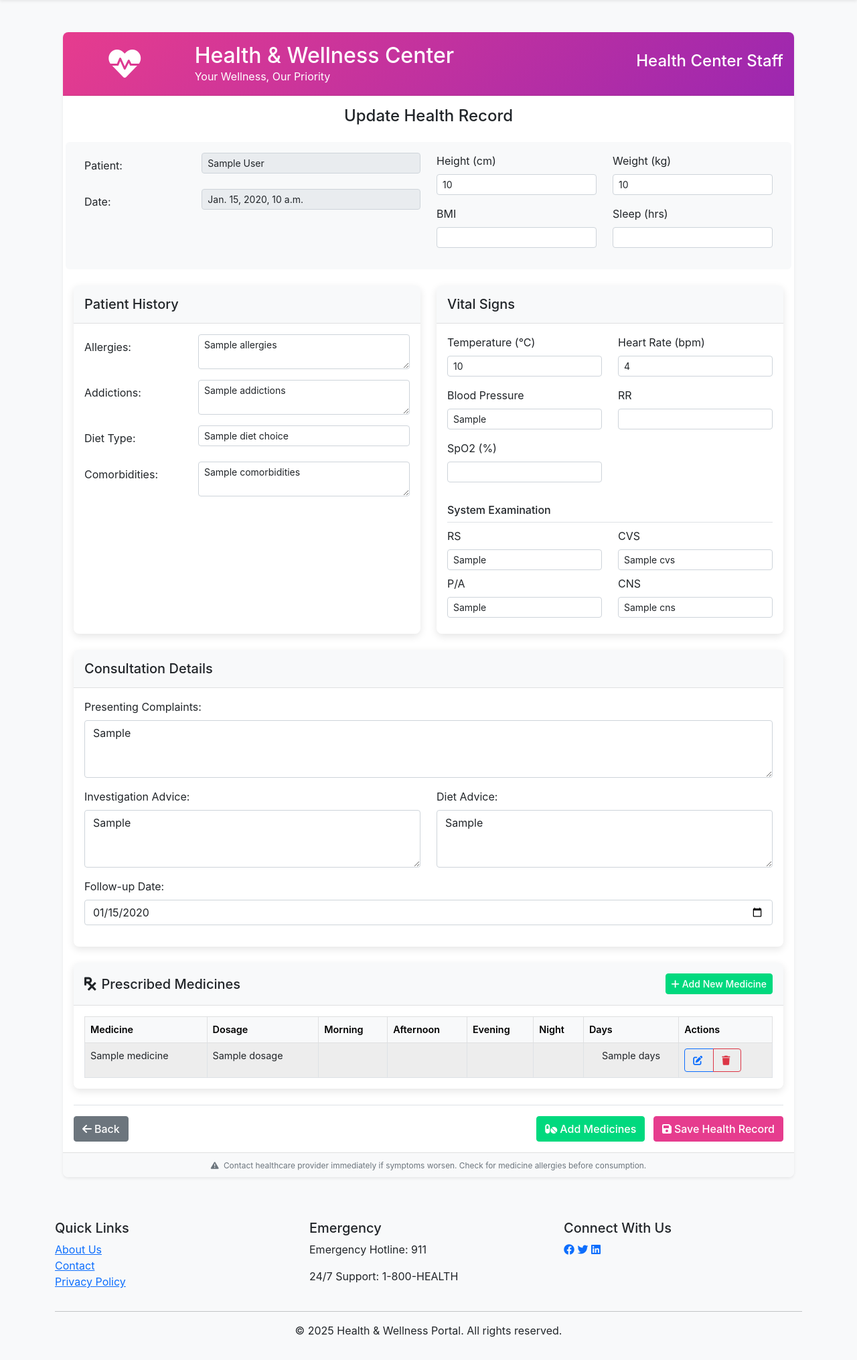
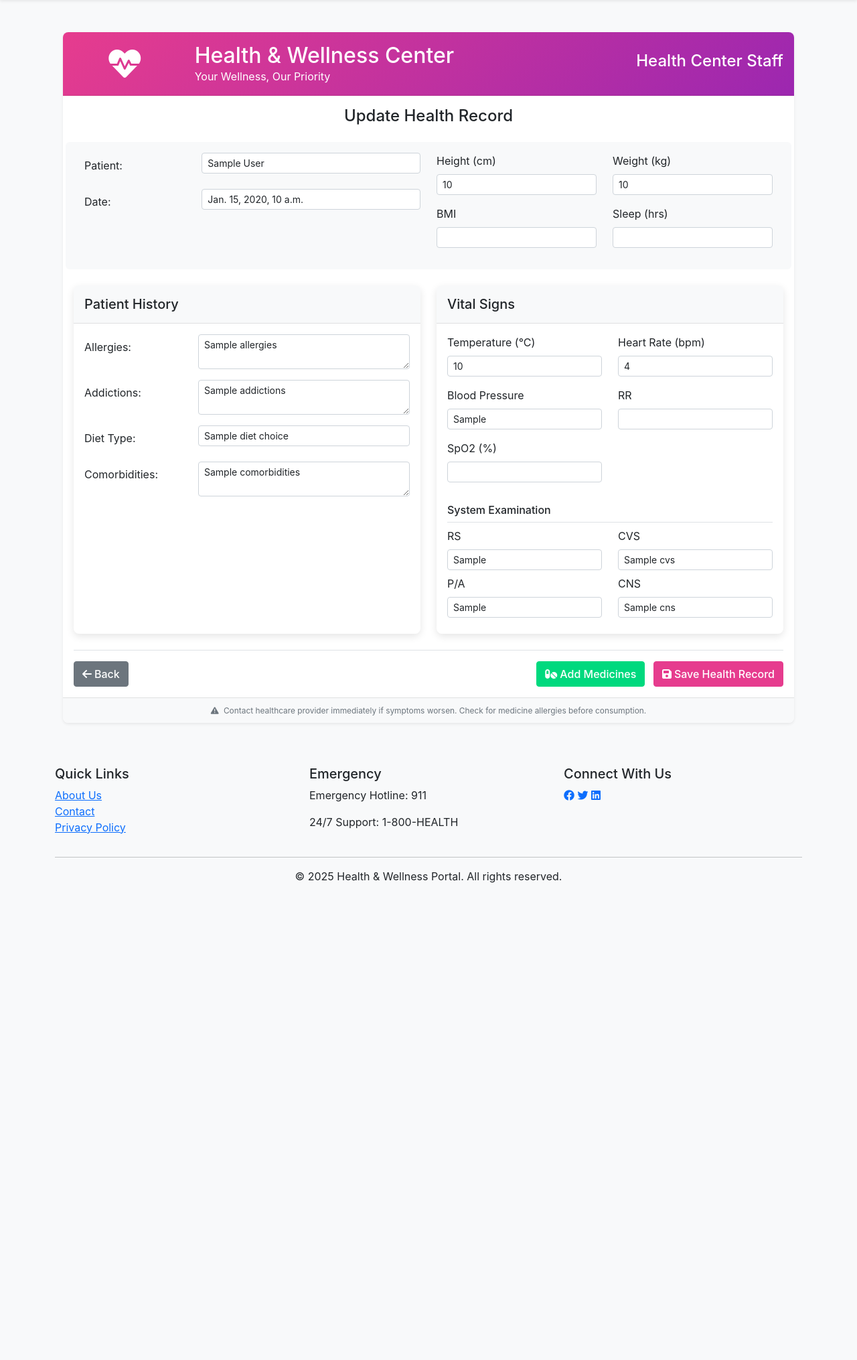
Before and after one commit to coolraj4all/healthandwellness, a Django app: template doctor-patient-portal/src/templates/medical_records/patient_health_form.html in a window 1280 px wide. Shown: the part 62-2092 px from the top of the page at 67% size. After the commit the page ends 1380 px from the top, so only its background shows below. Run offline with Django 4.2, Linux system fonts and the light colour scheme; the template is opened without the code that fills it: most values are stand-ins (such as "Sample title", 1, 10 or a date in 2020).

Commit message:
Completed the health page

```diff
--- a/doctor-patient-portal/src/medical_records/models.py
+++ b/doctor-patient-portal/src/medical_records/models.py
@@ -49,6 +49,7 @@ class PatientHealthDetails(models.Model):
     p_a = models.CharField(max_length=20,blank=True,null=True)
     cns = models.CharField(max_length=20,blank=True,null=True)
     presenting_complaints = models.TextField(blank=True,null=True)
+    provisional_diagnosis = models.TextField(blank=True,null=True)
     medicines = models.ManyToManyField(Medicine, through='PatientMedicineDetails', related_name='medicines')
     investigation_advice = models.TextField(blank=True,null=True)
     diet_advice = models.TextField(blank=True,null=True)
--- a/doctor-patient-portal/src/templates/medical_records/patient_health_form.html
+++ b/doctor-patient-portal/src/templates/medical_records/patient_health_form.html
@@ -51,35 +51,19 @@
                         <div class="row mb-3">
                             <label class="col-md-4 col-form-label">Patient:</label>
                             <div class="col-md-8">
-                                <select name="patient" class="form-control form-control-sm" required {% if selected_patient %}disabled{% endif %}>
-                                    <option value="">Select Patient</option>
-                                    {% for patient in patients %}
-                                    <option value="{{ patient.id }}"
-                                        {% if selected_patient.id == patient.id or health_record.patient.id == patient.id %}selected{% endif %}>
-                                        {{ patient.first_name }} {{ patient.last_name }}
-                                    </option>
-                                    {% endfor %}
-                                </select>
-                                {% if selected_patient %}
-                                <input type="hidden" name="patient" value="{{ selected_patient.id }}">
-                                {% endif %}
+                                <input type="text" class="form-control form-control-sm"
+                                    value="{% if selected_patient %}{{ selected_patient.first_name }} {{ selected_patient.last_name }}{% elif health_record.patient %}{{ health_record.patient.first_name }} {{ health_record.patient.last_name }}{% endif %}"
+                                    readonly>
+                                <input type="hidden" name="patient" value="{% if selected_patient %}{{ selected_patient.id }}{% elif health_record.patient %}{{ health_record.patient.id }}{% endif %}">
                             </div>
                         </div>
                         <div class="row mb-3">
                             <label class="col-md-4 col-form-label">Date:</label>
                             <div class="col-md-8">
-                                <select name="appointment" class="form-control form-control-sm" required {% if selected_appointment %}disabled{% endif %}>
-                                    <option value="">Select Appointment</option>
-                                    {% for appointment in appointments %}
-                                    <option value="{{ appointment.id }}"
-                                        {% if selected_appointment.id == appointment.id or health_record.appointment.id == appointment.id %}selected{% endif %}>
-                                        {{ appointment.appointment_date }}
-                                    </option>
-                                    {% endfor %}
-                                </select>
-                                {% if selected_appointment %}
-                                <input type="hidden" name="appointment" value="{{ selected_appointment.id }}">
-                                {% endif %}
+                                <input type="text" class="form-control form-control-sm"
+                                    value="{% if selected_appointment %}{{ selected_appointment.appointment_date }}{% elif health_record.appointment %}{{ health_record.appointment.appointment_date }}{% endif %}"
+                                    readonly>
+                                <input type="hidden" name="appointment" value="{% if selected_appointment %}{{ selected_appointment.id }}{% elif health_record.appointment %}{{ health_record.appointment.id }}{% endif %}">
                             </div>
                         </div>
                     </div>
@@ -210,7 +194,8 @@
                     </div>
                 </div>
 
-                <!-- Presenting Complaints & Consultation Section -->
+                <!-- Consultation Details Section - Only visible to doctors -->
+                {% if user.is_authenticated and user.user_type.user_type == 'Doctor' %}
                 <div class="row mb-4">
                     <div class="col-12">
                         <div class="card border-0">
@@ -222,29 +207,14 @@
                                     <label class="form-label">Presenting Complaints:</label>
                                     <textarea name="presenting_complaints" class="form-control" rows="3" required>{{ health_record.presenting_complaints }}</textarea>
                                 </div>
-                                <div class="row">
-                                    <div class="col-md-6 mb-3">
-                                        <label class="form-label">Investigation Advice:</label>
-                                        <textarea name="investigation_advice" class="form-control" rows="3">{{ health_record.investigation_advice }}</textarea>
-                                    </div>
-                                    <div class="col-md-6 mb-3">
-                                        <label class="form-label">Diet Advice:</label>
-                                        <textarea name="diet_advice" class="form-control" rows="3">{{ health_record.diet_advice }}</textarea>
-                                    </div>
-                                </div>
                                 <div class="mb-3">
-                                    <label class="form-label">Follow-up Date:</label>
-                                    <input type="date" name="follow_up_date" class="form-control" value="{{ health_record.follow_up_date|date:'Y-m-d' }}" required>
-                                </div>
-                            </div>
-                        </div>
-                    </div>
+                                    <label class="form-label">Provisional Diagnosis:</label>
+                                    <textarea name="provisional_diagnosis" class="form-control" rows="3" required>{{ health_record.provisional_diagnosis }}</textarea>
                                 </div>
 
-                <!-- Medicines Section - Styled like the prescription table in the PDF -->
+                                <!-- Medicines Section moved here -->
                                 {% if health_record.id %}
-                <div class="row mb-4">
-                    <div class="col-12">
+                                <div class="mb-4">
                                     <div class="card border-0">
                                         <div class="card-header bg-light d-flex justify-content-between align-items-center">
                                             <h5 class="mb-0">
@@ -320,6 +290,25 @@
                                         </div>
                                     </div>
                                 </div>
+                                {% endif %}
+
+                                <div class="row">
+                                    <div class="col-md-6 mb-3">
+                                        <label class="form-label">Investigation Advice:</label>
+                                        <textarea name="investigation_advice" class="form-control" rows="3">{{ health_record.investigation_advice }}</textarea>
+                                    </div>
+                                    <div class="col-md-6 mb-3">
+                                        <label class="form-label">Diet Advice:</label>
+                                        <textarea name="diet_advice" class="form-control" rows="3">{{ health_record.diet_advice }}</textarea>
+                                    </div>
+                                </div>
+                                <div class="mb-3">
+                                    <label class="form-label">Follow-up Date:</label>
+                                    <input type="date" name="follow_up_date" class="form-control" value="{{ health_record.follow_up_date|date:'Y-m-d' }}" required>
+                                </div>
+                            </div>
+                        </div>
+                    </div>
                 </div>
                 {% endif %}
 
```
Also changed, not shown: doctor-patient-portal/src/db.sqlite3, doctor-patient-portal/src/medical_records/migrations/0006_patienthealthdetails_provisional_diagnosis.py (added), 1 other file. Lines whose indentation alone changed are shown as unchanged.
